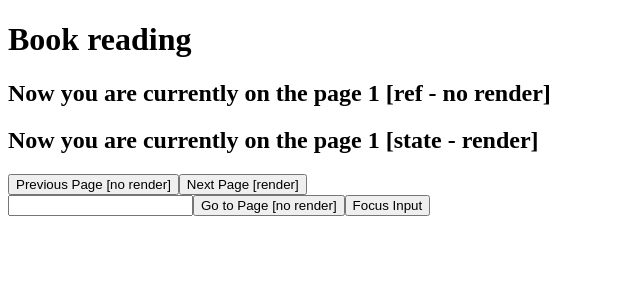
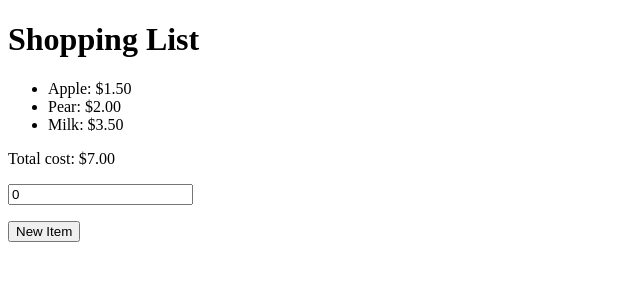
Before and after one commit to wacb14/react-ts-learning, a React (Vite) app: page / in a window 1280 px wide. Shown: the top 300 px of the page, without its empty margins (0-640 px from the left). Built offline with nearby package versions, Linux system fonts and the light colour scheme.

Commit message:
useMemo hook

```diff
--- a/src/App.tsx
+++ b/src/App.tsx
@@ -1,7 +1,7 @@
-import { BookReader } from './components';
+import { ShoppingCart } from './components';
 
 function App() {
-  return <BookReader />;
+  return <ShoppingCart />;
 }
 
 export default App;
--- /dev/null
+++ b/src/components/ShoppingCart/ShoppingCart.tsx
@@ -0,0 +1,61 @@
+import { useMemo, useState } from 'react';
+
+// OBJECTIVE: To cache the result of an expensive function, to avoid calling the function again.
+// But we must consider whether the cost of caching the function is higher than recalculating it.
+
+// EXAMPLE: We have a shopping list and we have calculated the total cost of the entire purchase.
+// If we do not add any new items or do not change anything in the information, the result should not change.
+
+interface Item {
+  id: number;
+  name: string;
+  price: number;
+}
+
+export function ShoppingCart() {
+  const [items, setItems] = useState<Item[]>([
+    { id: 1, name: 'Apple', price: 1.5 },
+    { id: 2, name: 'Pear', price: 2.0 },
+    { id: 3, name: 'Milk', price: 3.5 },
+  ]);
+  const [discount, setDiscount] = useState<number>(0);
+
+  const totalCost = useMemo(() => {
+    alert('Calculating total...');
+    return items.reduce((total, item) => total + item.price, 0);
+  }, [items]);
+
+  const finalCost = totalCost - discount;
+
+  function addItem() {
+    const newItem = {
+      id: items.length + 1,
+      name: `Item ${items.length + 1}`,
+      price: Math.random() * 5,
+    };
+    setItems([...items, newItem]);
+  }
+
+  return (
+    <div>
+      <h1>Shopping List</h1>
+      <ul>
+        {items.map(item => (
+          <li key={item.id}>
+            {item.name}: ${item.price.toFixed(2)}
+          </li>
+        ))}
+      </ul>
+      <p>Total cost: ${finalCost.toFixed(2)}</p>
+      <p>
+        <input
+          type='number'
+          value={discount}
+          onChange={e => setDiscount(parseFloat(e.target.value) || 0)}
+        />
+      </p>
+
+      <button onClick={addItem}>New Item</button>
+    </div>
+  );
+}
--- a/src/components/index.ts
+++ b/src/components/index.ts
@@ -1,3 +1,4 @@
 export * from './Button/Button.tsx';
 export * from './Data/Data.tsx'
 export * from './BookReader/BookReader.tsx'
+export * from './ShoppingCart/ShoppingCart.tsx'
```
